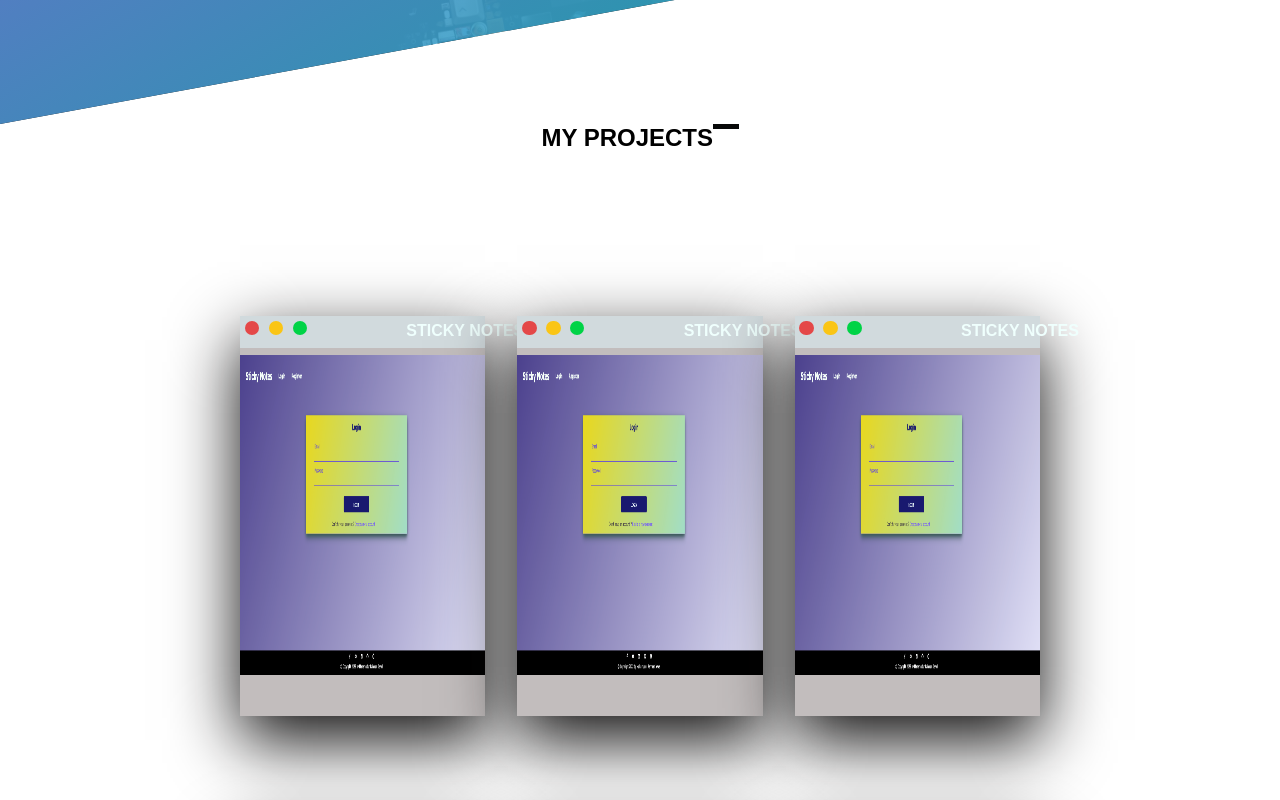
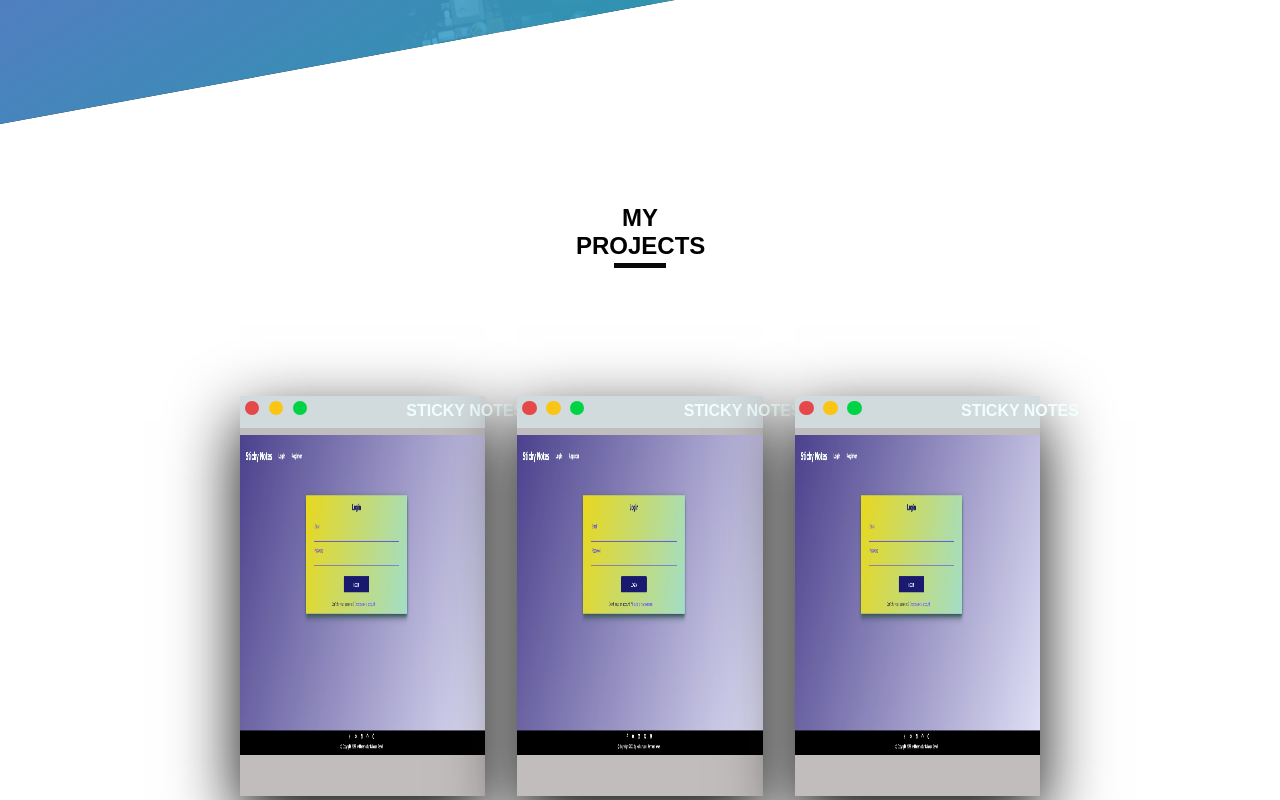
Before and after one commit to Julu1994/Mahamudur-Jewel, a React (Create React App) app in the folder my-portfolio/: page / in a window 1280 px wide. Shown: the part 660-1460 px from the top of the page. Built offline with nearby package versions, Linux system fonts and the light colour scheme.

Commit message:
adding scrolling animation in section two

```diff
--- a/my-portfolio/package.json
+++ b/my-portfolio/package.json
@@ -6,6 +6,7 @@
     "@testing-library/jest-dom": "^5.16.4",
     "@testing-library/react": "^13.2.0",
     "@testing-library/user-event": "^13.5.0",
+    "aos": "^2.3.4",
     "react": "^18.1.0",
     "react-dom": "^18.1.0",
     "react-icons": "^4.3.1",
--- a/my-portfolio/src/Layout/Layout.js
+++ b/my-portfolio/src/Layout/Layout.js
@@ -3,16 +3,34 @@ import "./layout.scss";
 import Header from "../components/header";
 import Card from "../components/Card";
 import notePic from "../components/resources/noteIMG.png";
+import AOS from "aos";
+import "aos/dist/aos.css";
+import { useEffect } from "react";
 
 function Layout() {
+    useEffect(() => {
+        AOS.init();
+    }, []);
     return (
         <div className="layout-div">
             <Header />
             <div className="card-grid-header">
-                <h2>MY PROJECTS</h2>
-                <div className="grid-header-bar"></div>
+                <h2
+                    data-aos="fade-right"
+                    data-aos-duration="2000"
+                    className="card-grid-header-text">
+                    MY PROJECTS
+                </h2>
+                <div
+                    data-aos="fade-left"
+                    data-aos-duration="2000"
+                    className="grid-header-bar"></div>
             </div>
-            <div className="card-grid">
+            <div
+                data-aos="fade-up"
+                data-aos-duration="2000"
+                data-aos-delay="200"
+                className="card-grid">
                 <Card
                     title="STICKY NOTES"
                     pic={notePic}
--- a/my-portfolio/src/Layout/layout.scss
+++ b/my-portfolio/src/Layout/layout.scss
@@ -2,18 +2,24 @@
     margin:0;
 }
 .card-grid-header{
-    width: 100%;
+    width: 10%;
     height: 4rem;
-    display: flex;
-    justify-content: center;
+    margin: 10vh auto;
+
 
 
 }
+.card-grid-header-text{
+    text-align: center;
+}
 .grid-header-bar{
-    width: 2%;
+    width: 40%;
     height: 0.3rem;
+    margin: 0.2rem auto;
     background: rgb(7, 8, 8);
+
 }
+
 .card-grid{
     margin: 8rem 15em 2rem 15rem;
     max-width: 100%;
```
Also changed, not shown: 1 other file (tests, documents, lock files or other folders).
